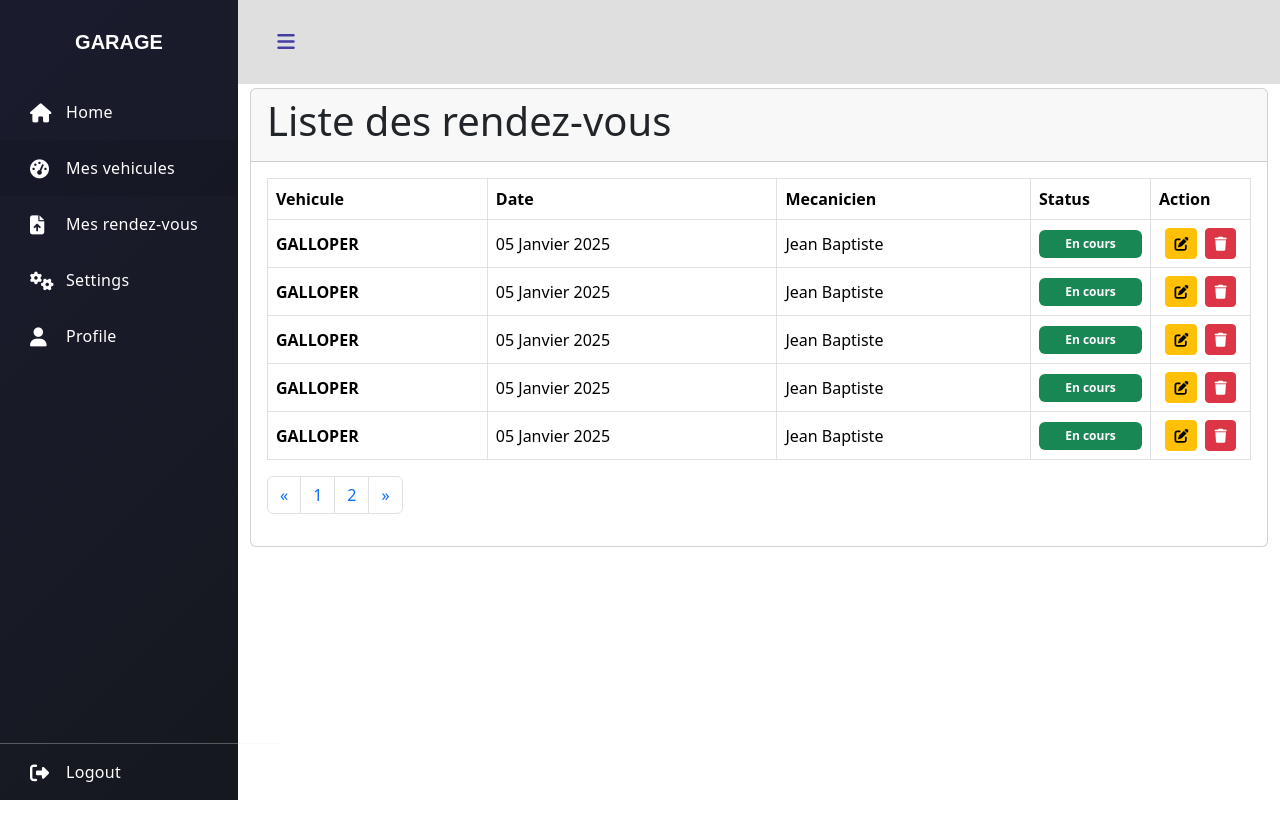
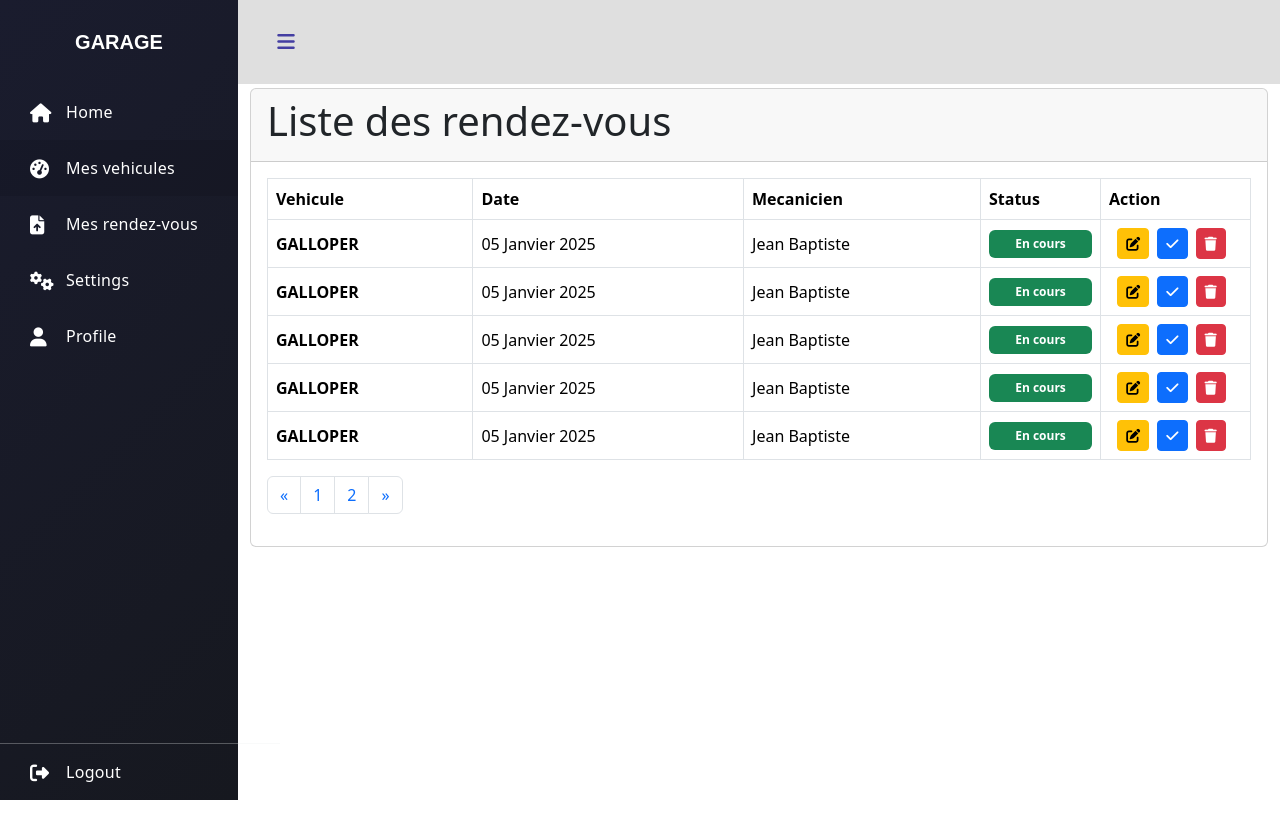
Before and after one commit to sahaza5/m1p12mean-sahy-sahaza, an Angular app in the folder garage-front/: page /liste-rendez-vous in a window 1280 px wide. Shown: the top 838 px of the page. Built offline with nearby package versions, Linux system fonts and the light colour scheme.

Commit message:
front static final

```diff
--- a/garage-front/src/app/pages/liste-mecanicien/liste-mecanicien.component.html
+++ b/garage-front/src/app/pages/liste-mecanicien/liste-mecanicien.component.html
@@ -14,7 +14,6 @@
                     <th scope="col">Nom</th>
                     <th scope="col">Prénom</th>
                     <th scope="col">Pseudo</th>
-                    <th scope="col">Adresse</th>
                     <th scope="col">Email</th>
                     <th scope="col">Téléphone</th>
                     <th scope="col">Action</th>
@@ -24,7 +23,6 @@
                 <tr style="vertical-align: middle;">
                   <th scope="row">Rakoto</th>
                   <td>test</td>
-                  <td>Test</td>
                   <td>Test</td>
                   <td>Test</td>
                   <td>0342056214</td><td style="width: 200px;text-align: center;">
@@ -38,7 +36,6 @@
                   <td>test</td>
                   <td>Test</td>
                   <td>Test</td>
-                  <td>Test</td>
                   <td>0342056214</td><td style="width: 200px;text-align: center;">
                   <button class="btn btn-danger btn-sm me-2" data-bs-toggle="modal" data-bs-target="#desactiverCompte">
                     <i class="fas fa-user-slash"></i> Désactiver compte
@@ -48,7 +45,6 @@
                 <tr style="vertical-align: middle;">
                   <th scope="row">Rakoto</th>
                   <td>test</td>
-                  <td>Test</td>
                   <td>Test</td>
                   <td>Test</td>
                   <td>0342056214</td><td style="width: 200px;text-align: center;">
--- a/garage-front/src/app/pages/liste-rendez-vous/liste-rendez-vous.component.html
+++ b/garage-front/src/app/pages/liste-rendez-vous/liste-rendez-vous.component.html
@@ -24,11 +24,14 @@
                                     <td>05 Janvier 2025</td>
                                     <td>Jean Baptiste</td>
                                     <td style="width: 120px;text-align: center;"><span style="width: 100%;" class="badge bg-success p-2">En cours</span></td>
-                                    <td style="width: 100px;text-align: center;">
+                                    <td style="width: 150px;text-align: center;">
                                         <button class="btn btn-warning btn-sm me-2" data-bs-toggle="modal" data-bs-target="#modifierRendezVous">
                                             <i class="fas fa-edit"></i>
                                         </button>
-                                        <button class="btn btn-danger btn-sm">
+                                        <button class="btn btn-primary btn-sm me-2" data-bs-toggle="modal" data-bs-target="#ajoutMecanicien">
+                                            <i class="fas fa-check"></i>
+                                        </button>
+                                        <button class="btn btn-danger btn-sm me-2">
                                           <i class="fas fa-trash"></i>
                                         </button>
                                     </td>
@@ -38,11 +41,14 @@
                                     <td>05 Janvier 2025</td>
                                     <td>Jean Baptiste</td>
                                     <td style="width: 120px;text-align: center;"><span style="width: 100%;" class="badge bg-success p-2">En cours</span></td>
-                                    <td style="width: 100px;text-align: center;">
-                                        <button class="btn btn-warning btn-sm me-2">
+                                    <td style="width: 150px;text-align: center;">
+                                      <button class="btn btn-warning btn-sm me-2" data-bs-toggle="modal" data-bs-target="#modifierRendezVous">
                                           <i class="fas fa-edit"></i>
                                       </button>
-                                        <button class="btn btn-danger btn-sm">
+                                      <button class="btn btn-primary btn-sm me-2" data-bs-toggle="modal" data-bs-target="#ajoutMecanicien">
+                                          <i class="fas fa-check"></i>
+                                      </button>
+                                      <button class="btn btn-danger btn-sm me-2">
                                         <i class="fas fa-trash"></i>
                                       </button>
                                     </td>
@@ -52,11 +58,14 @@
                                     <td>05 Janvier 2025</td>
                                     <td>Jean Baptiste</td>
                                     <td style="width: 120px;text-align: center;"><span style="width: 100%;" class="badge bg-success p-2">En cours</span></td>
-                                    <td style="width: 100px;text-align: center;">
-                                        <button class="btn btn-warning btn-sm me-2">
+                                    <td style="width: 150px;text-align: center;">
+                                      <button class="btn btn-warning btn-sm me-2" data-bs-toggle="modal" data-bs-target="#modifierRendezVous">
                                           <i class="fas fa-edit"></i>
                                       </button>
-                                        <button class="btn btn-danger btn-sm">
+                                      <button class="btn btn-primary btn-sm me-2" data-bs-toggle="modal" data-bs-target="#ajoutMecanicien">
+                                          <i class="fas fa-check"></i>
+                                      </button>
+                                      <button class="btn btn-danger btn-sm me-2">
                                         <i class="fas fa-trash"></i>
                                       </button>
                                     </td>
@@ -66,11 +75,14 @@
                                     <td>05 Janvier 2025</td>
                                     <td>Jean Baptiste</td>
                                     <td style="width: 120px;text-align: center;"><span style="width: 100%;" class="badge bg-success p-2">En cours</span></td>
-                                    <td style="width: 100px;text-align: center;">
-                                        <button class="btn btn-warning btn-sm me-2">
+                                    <td style="width: 150px;text-align: center;">
+                                      <button class="btn btn-warning btn-sm me-2" data-bs-toggle="modal" data-bs-target="#modifierRendezVous">
                                           <i class="fas fa-edit"></i>
                                       </button>
-                                        <button class="btn btn-danger btn-sm">
+                                      <button class="btn btn-primary btn-sm me-2" data-bs-toggle="modal" data-bs-target="#ajoutMecanicien">
+                                          <i class="fas fa-check"></i>
+                                      </button>
+                                      <button class="btn btn-danger btn-sm me-2">
                                         <i class="fas fa-trash"></i>
                                       </button>
                                     </td>
@@ -80,11 +92,14 @@
                                     <td>05 Janvier 2025</td>
                                     <td>Jean Baptiste</td>
                                     <td style="width: 120px;text-align: center;"><span style="width: 100%;" class="badge bg-success p-2">En cours</span></td>
-                                    <td style="width: 100px;text-align: center;">
-                                        <button class="btn btn-warning btn-sm me-2">
+                                    <td style="width: 150px;text-align: center;">
+                                      <button class="btn btn-warning btn-sm me-2" data-bs-toggle="modal" data-bs-target="#modifierRendezVous">
                                           <i class="fas fa-edit"></i>
                                       </button>
-                                        <button class="btn btn-danger btn-sm">
+                                      <button class="btn btn-primary btn-sm me-2" data-bs-toggle="modal" data-bs-target="#ajoutMecanicien">
+                                          <i class="fas fa-check"></i>
+                                      </button>
+                                      <button class="btn btn-danger btn-sm me-2">
                                         <i class="fas fa-trash"></i>
                                       </button>
                                     </td>
@@ -166,6 +181,38 @@
                     </div>
                 </div>
             </div>
+
+
+            <div class="modal fade" id="ajoutMecanicien" tabindex="-1" aria-labelledby="ajoutMecanicien" aria-hidden="true">
+              <div class="modal-dialog">
+                  <div class="modal-content">
+                      <div class="container p-4">
+                          <div class='text-muted mb-1'>
+                              <h1>Ajouter un mécanicien</h1>
+                          </div>
+                          <form>
+                              <div class="row">
+                                <div class="col-md-12">
+                                  <div class="form-group">
+                                      <label for="mecanicien">Mécanicien</label>
+                                      <select class="form-control" id="mecanicien">
+                                          <option value="">Sélectionner un mécanicien</option>
+                                          <option value="1">Jean Dupont</option>
+                                          <option value="2">Marie Curie</option>
+                                          <option value="3">Pierre Martin</option>
+                                      </select>
                                   </div>
                                 </div>
                               </div>
+                              <div>
+                                <button type="submit" class="btn btn-primary mt-2">Ajouter</button>
+                              </div>
+
+                          </form>
+                      </div>
+                  </div>
+              </div>
+          </div>
+        </div>
+    </div>
+</div>
--- a/garage-front/src/app/pages/profil/profil.component.html
+++ b/garage-front/src/app/pages/profil/profil.component.html
@@ -42,12 +42,11 @@
                                 <!--  col-md-6   -->
 
                                 <div class="col-md-6">
-
                                   <div class="form-group">
-                                    <label for="adresse">Adresse</label>
-                                    <input type="text" class="form-control" id="adresse" placeholder="">
+                                      <label for="mot_de_passe">Mot de passe</label>
+                                      <input type="password" class="form-control" id="mot_de_passe">
                                   </div>
-                                </div>
+                              </div>
                                 <!--  col-md-6   -->
                               </div>
                               <!--  row   -->
@@ -65,7 +64,7 @@
 
                                 <div class="col-md-6">
                                   <div class="form-group">
-                                    <label for="phone">Numero téléphones</label>
+                                    <label for="phone">Numero téléphone</label>
                                     <input type="tel" class="form-control" id="phone" placeholder="">
                                   </div>
 
--- a/garage-front/src/app/pages/view-profil/view-profil.component.html
+++ b/garage-front/src/app/pages/view-profil/view-profil.component.html
@@ -47,7 +47,7 @@
                       <label class="text-dark">Rakoto</label>
                     </div>
                   </div>
-
+<!--
                   <div class="col-md-4">
                     <div class="form-group">
                       <label class="fw-bold text-secondary">Adresse:</label>
@@ -57,7 +57,7 @@
                     <div class="form-group">
                       <label class="text-dark">Test</label>
                     </div>
-                  </div>
+                  </div> -->
 
                   <div class="col-md-4">
                     <div class="form-group">
```
Also changed, not shown: garage-front/src/app/pages/liste-client/liste-client.component.html (+2 -14 lines). Lines whose indentation alone changed are shown as unchanged.
